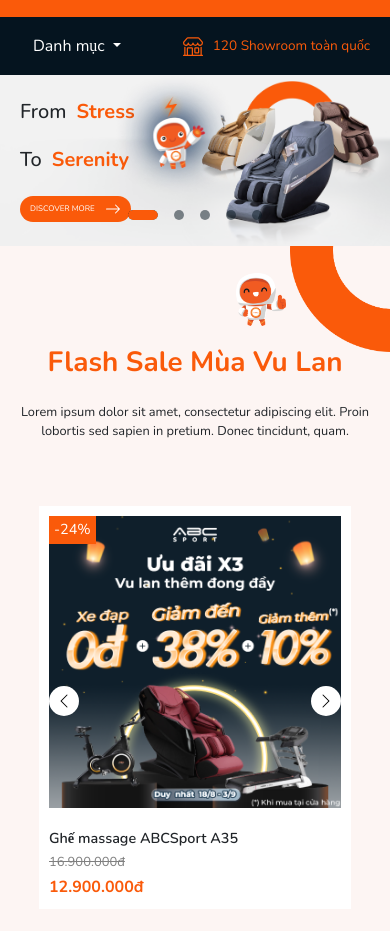
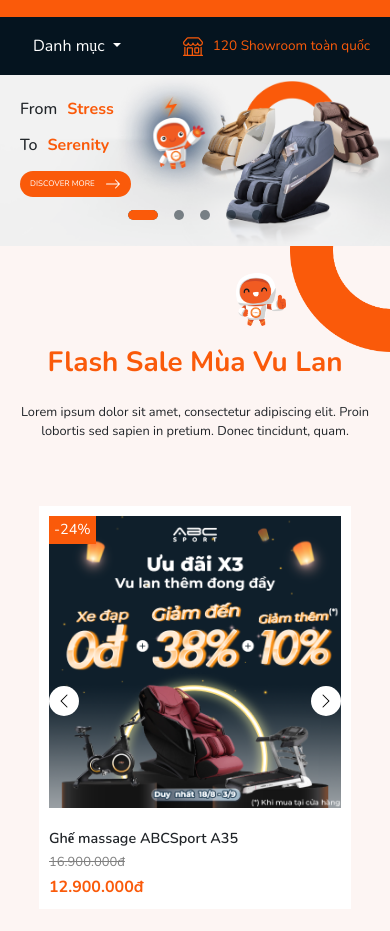
Before and after one commit to minhtrifit/vda-frontend-test, a plain HTML site: page index.html in a window 390 px wide. Shown: the part 63-994 px from the top of the page. Drawn offline with nearby package versions, Linux system fonts and the light colour scheme.

Commit message:
fix: banner mobile view

```diff
--- a/assets/css/styles.css
+++ b/assets/css/styles.css
@@ -630,7 +630,8 @@
   }
 
   .banner .banner-item .title h1 {
-    font-size: 1.25rem;
+    font-size: 1rem;
+    margin-bottom: 0;
     gap: 10px;
   }
 
```
